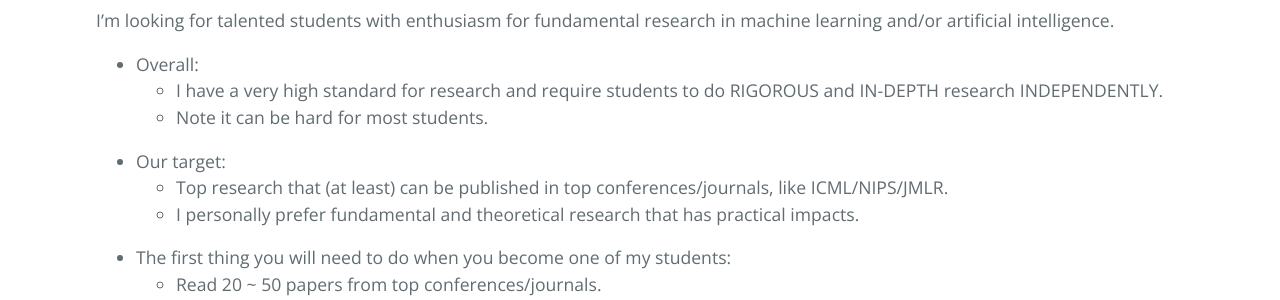
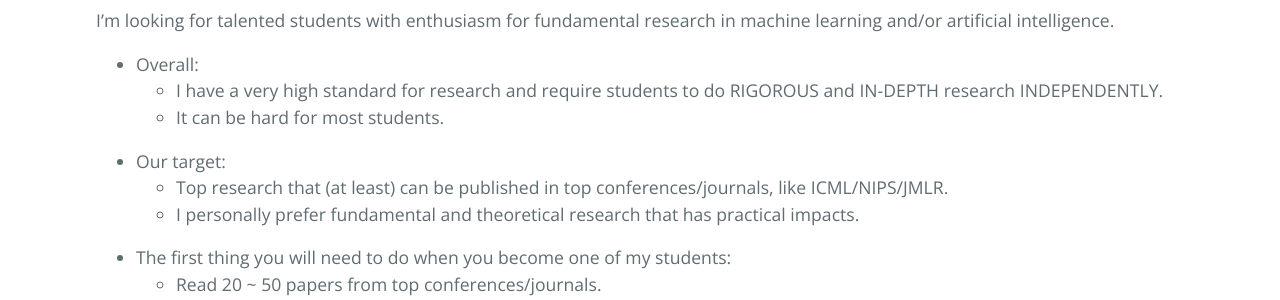
Before and after one commit to ZhimingZhou/zhimingzhou.github.io, a Jekyll site: the page built from _posts/2021-10-11-Prospective-Students.md, in a window 1280 px wide. Shown: the part 411-711 px from the top of the page. Built offline with Jekyll 4.4.1, drawn with Linux system fonts in a browser that asks for light colours; comment, search, counter and statistics services are not loaded.

Commit message:
Update 2021-10-11-Prospective-Students.md

```diff
--- a/_posts/2021-10-11-Prospective-Students.md
+++ b/_posts/2021-10-11-Prospective-Students.md
@@ -11,7 +11,7 @@ I’m looking for talented students with enthusiasm for fundamental research in
 
 - Overall:
 	- I have a very high standard for research and require students to do RIGOROUS and IN-DEPTH research INDEPENDENTLY.
-	- Note it can be hard for most students.  <!-- Applying is only suggested if you believe you are exceptional and talented in research. -->
+	- It can be hard for most students.
 
 <!--  -->
 - Our target:
```
